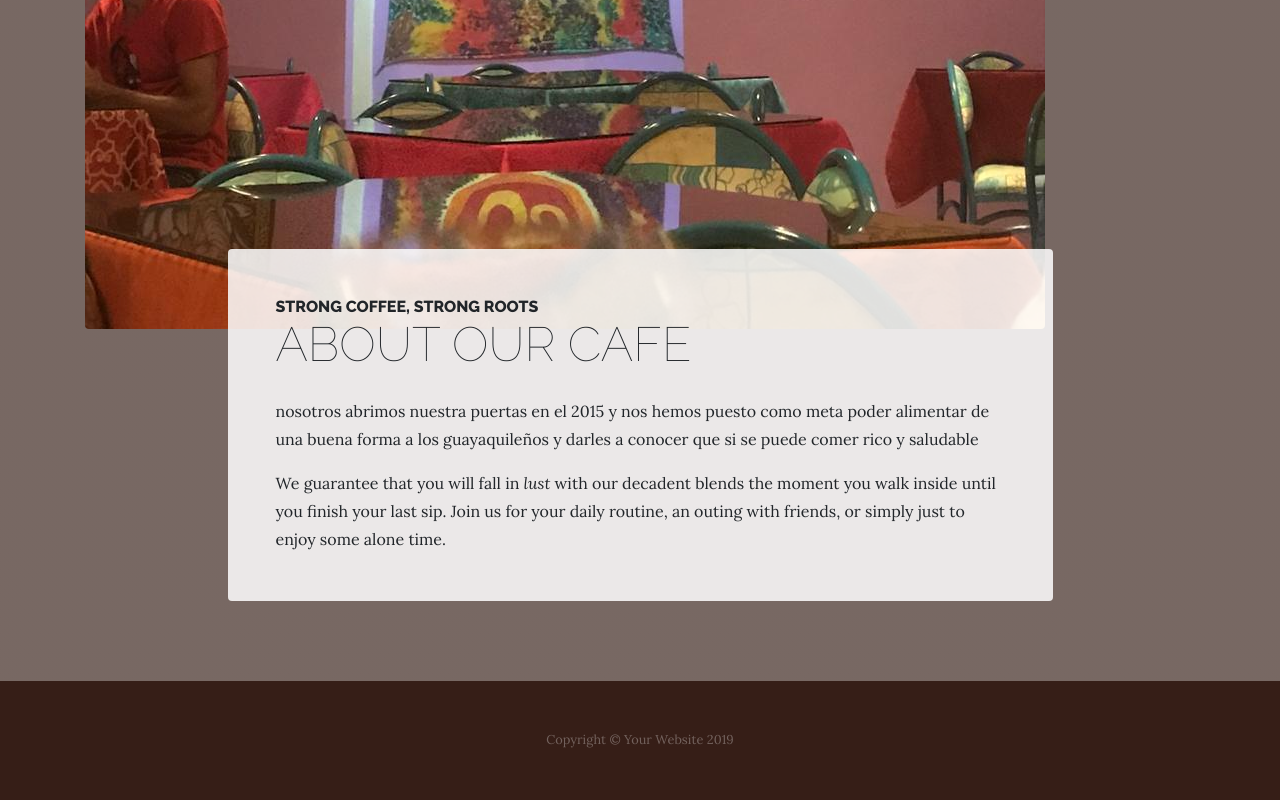
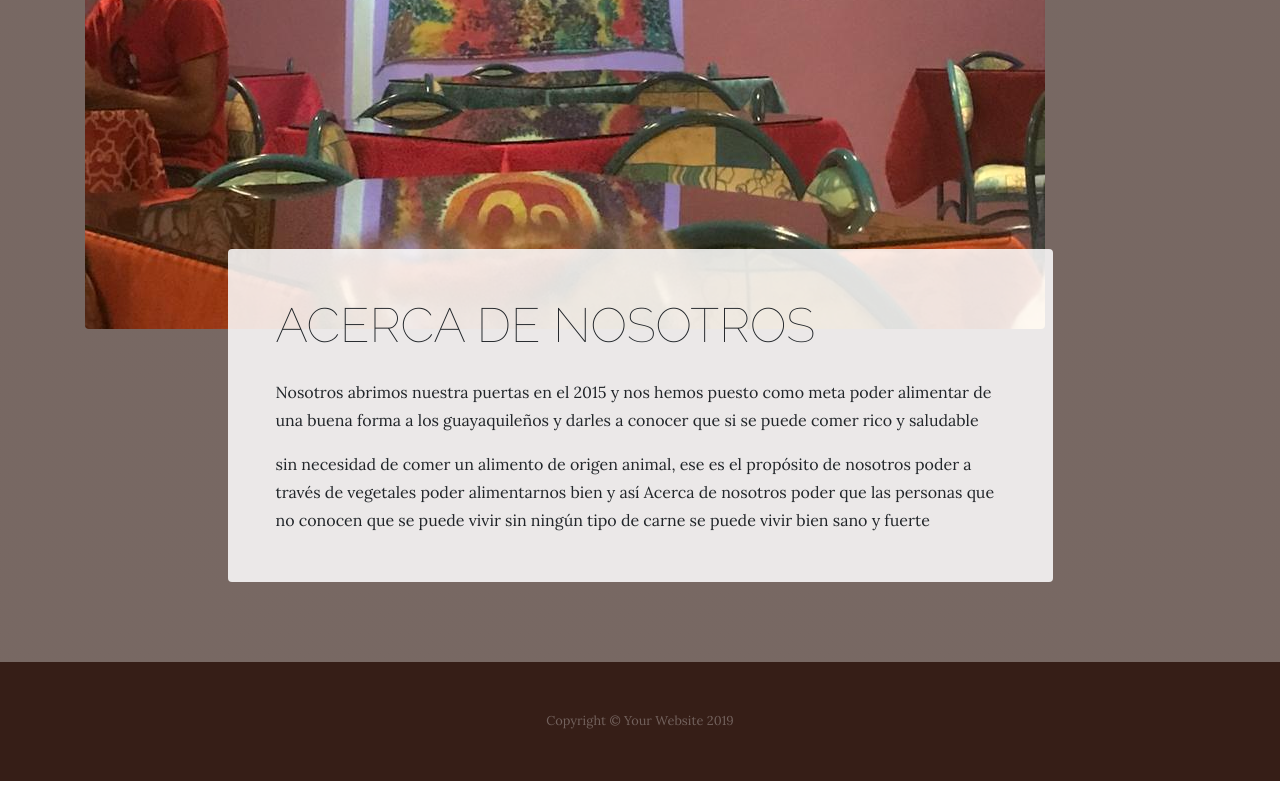
Before and after one commit to EuruS2001/home, a website: page about.html in a window 1280 px wide. Shown: the part 1343-2143 px from the top of the page. Drawn offline with Linux system fonts and the light colour scheme.

Commit message:
Update about.html

```diff
--- a/about.html
+++ b/about.html
@@ -65,11 +65,11 @@
           <div class="col-xl-9 col-lg-10 mx-auto">
             <div class="bg-faded rounded p-5">
               <h2 class="section-heading mb-4">
-                <span class="section-heading-upper">Strong Coffee, Strong Roots</span>
-                <span class="section-heading-lower">About Our Cafe</span>
+                <span class="section-heading-upper"></span>
+                <span class="section-heading-lower">Acerca de nosotros</span>
               </h2>
-              <p>nosotros abrimos nuestra puertas en el 2015 y nos hemos puesto como meta poder alimentar de una buena forma a los guayaquileños y darles a conocer que si se puede comer rico y saludable </p>
-              <p class="mb-0">We guarantee that you will fall in <em>lust</em> with our decadent blends the moment you walk inside until you finish your last sip. Join us for your daily routine, an outing with friends, or simply just to enjoy some alone time.</p>
+              <p>Nosotros abrimos nuestra puertas en el 2015 y nos hemos puesto como meta poder alimentar de una buena forma a los guayaquileños y darles a conocer que si se puede comer rico y saludable </p>
+              <p class="mb-0">sin necesidad de comer un alimento de origen animal, ese es el propósito de nosotros poder a través de vegetales poder alimentarnos bien y así Acerca de nosotros poder que las personas que no conocen que se puede vivir sin ningún tipo de carne se puede vivir bien sano y fuerte</p>
             </div>
           </div>
         </div>
```
